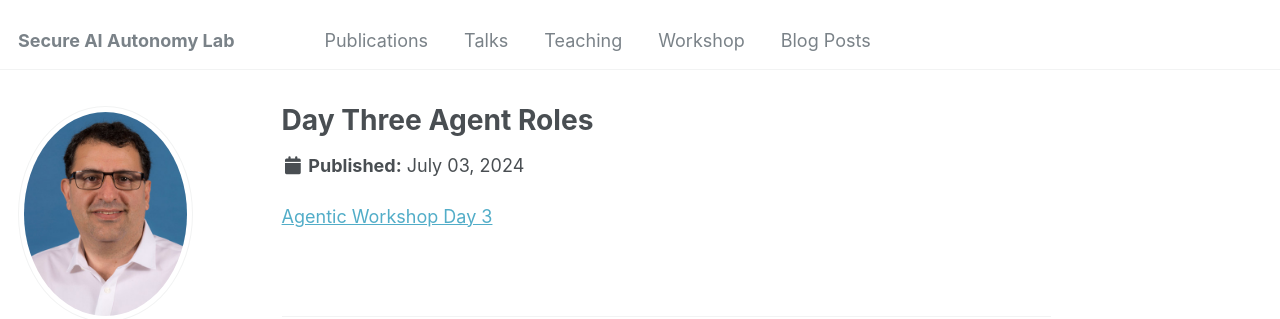
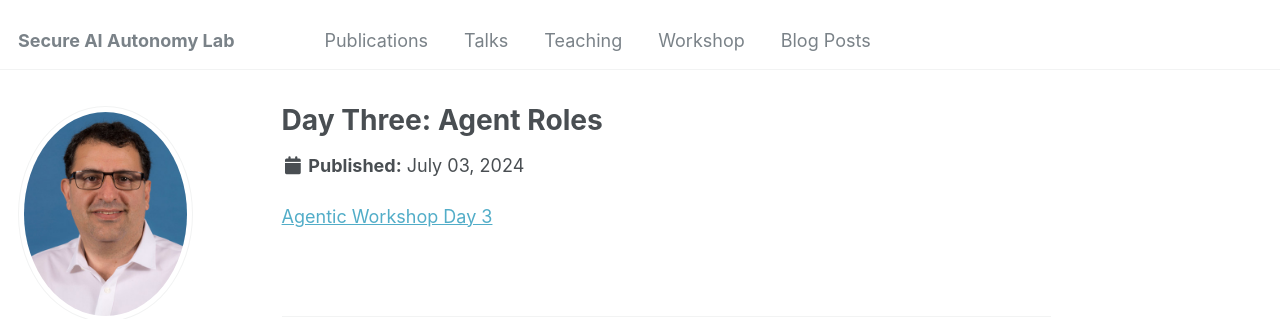
Before and after one commit to SecureAIAutonomyLab/SecureAIAutonomyLab.github.io, a Jekyll site: the page built from _workshop/2024-07-03-Day-Three-Agent-Roles.md, in a window 1280 px wide. Shown: the top 319 px of the page. Built offline with Jekyll 4.4.1, drawn with Linux system fonts in a browser that asks for light colours; some web fonts are replaced; part of the change alters nothing that is shown.

```diff
--- a/_workshop/2024-07-03-Day-Three-Agent-Roles.md
+++ b/_workshop/2024-07-03-Day-Three-Agent-Roles.md
@@ -1,4 +1,4 @@
 ---
-title = "Day Three: Agent Roles"
+title: "Day Three: Agent Roles"
 ---
 [Agentic Workshop Day 3](https://utsacloud-my.sharepoint.com/personal/peyman_najafirad_utsa_edu/_layouts/15/onedrive.aspx?ga=1&id=%2Fpersonal%2Fpeyman%5Fnajafirad%5Futsa%5Fedu%2FDocuments%2F%5FSecure%20AI%20%26%20Autonomy%20Lab%2FAgenticWorkshop%2Fday%2D3%5FAgent%20Roles)
```
